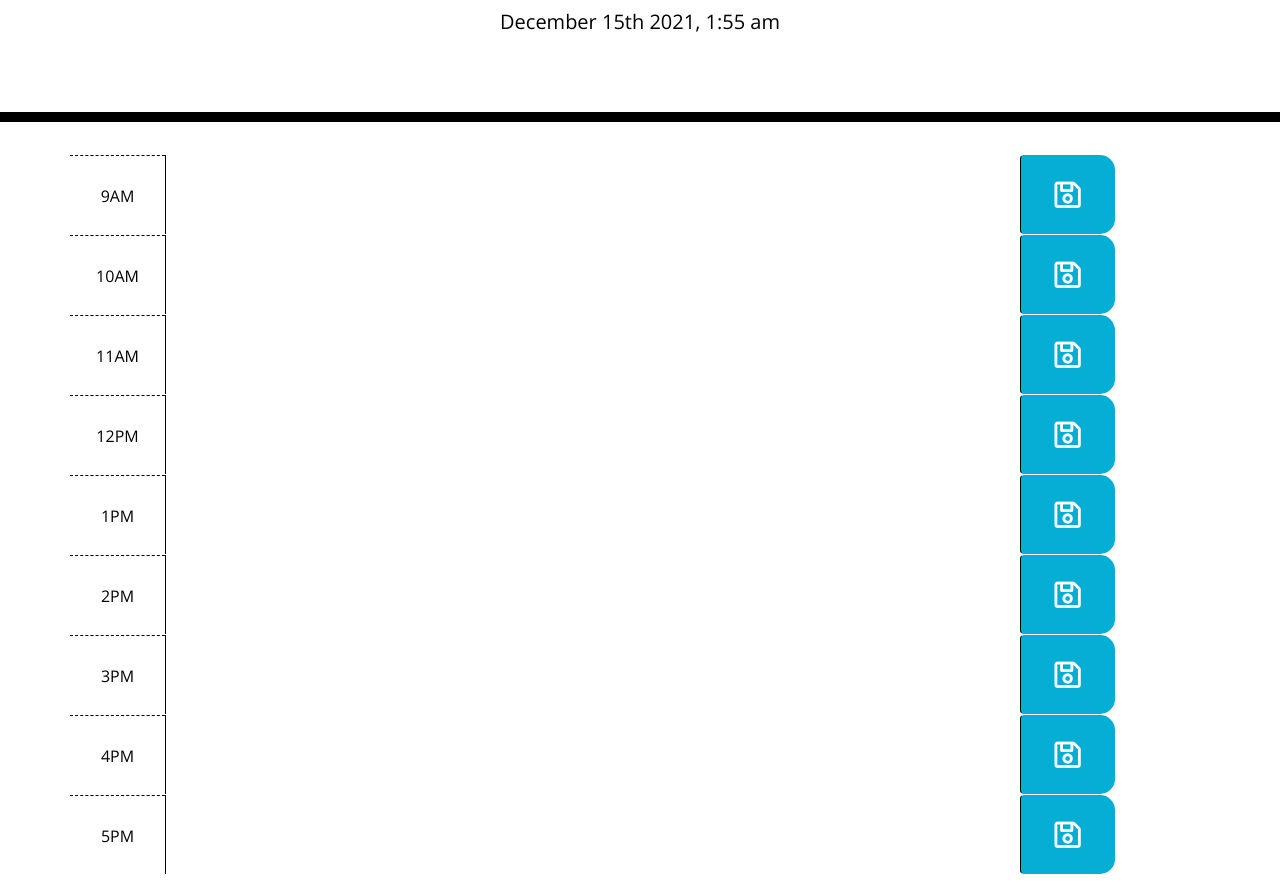
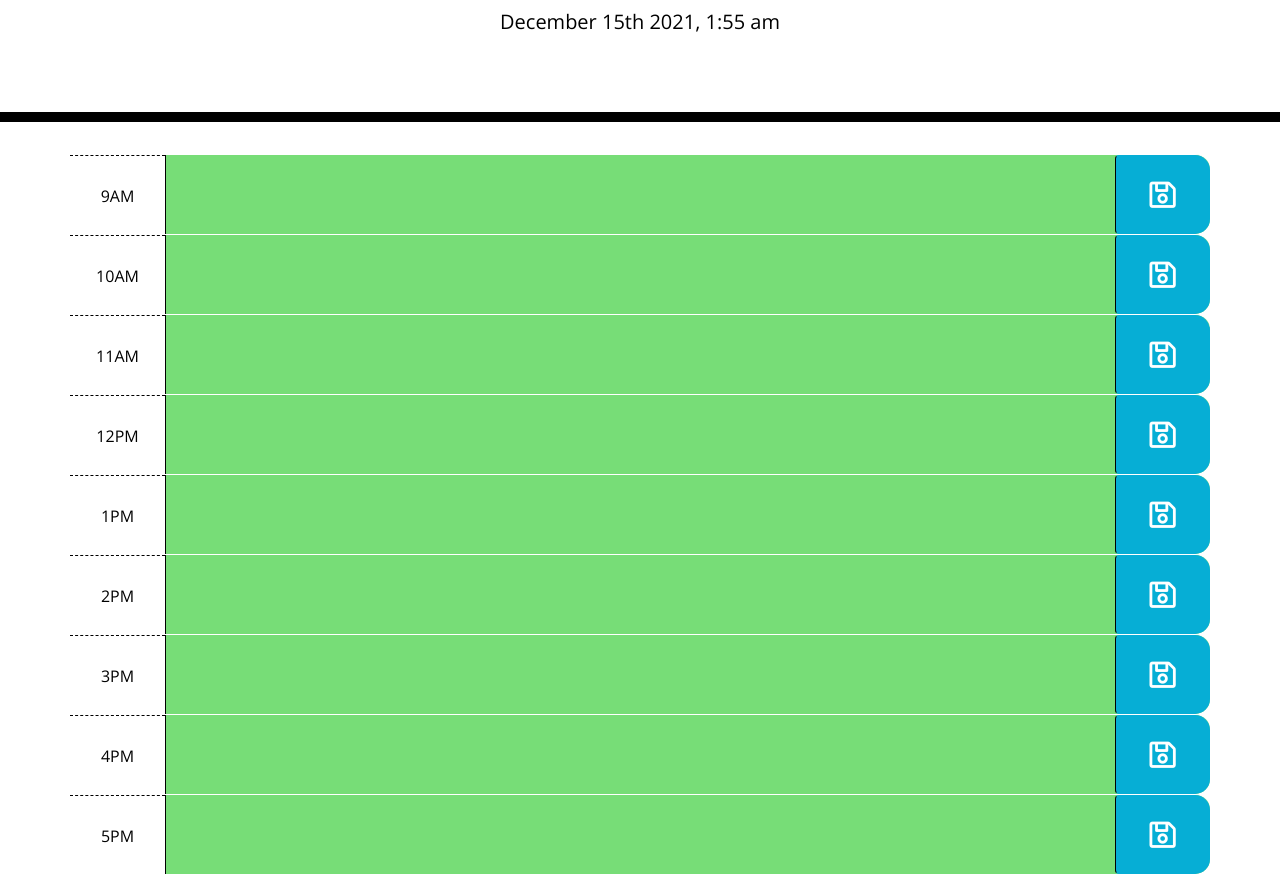
Before and after one commit to jaime-gg/Work-Day-Scheduler, a plain HTML site: page index.html in a window 1280 px wide. Shown: the part 182-1064 px from the top of the page. Drawn offline with nearby package versions, Linux system fonts and the light colour scheme.

Commit message:
added function to add/remove classes to rows depending on time of day, changing background color

```diff
--- a/Assets/css/style.css
+++ b/Assets/css/style.css
@@ -43,7 +43,7 @@ textarea{
 }
 
 .past {
-  background-color: #d3d3d3;
+  background-color: #cae2e7;
   color: white;
 }
 
--- a/Assets/js/script.js
+++ b/Assets/js/script.js
@@ -3,11 +3,11 @@
 //      1.1. Use moments.js
 //   2. Make layout matching the provided mockup. (html based)  --done
 //      2.1. Use bootsrap grids.
-//      2.2. Set 9 rows, and 3 columns with current hour, input, and save Icon.
+//      2.2. Set 9 rows, and 3 columns with current hour, input, and save Icon. --done
 //          2.3. use classes and elements included in the styles
-//   3. Set the input background color to change depending on the hour of the day.
-//          create function
-//              set
+//   3. Set the input background color to change depending on the hour of the day. -- done
+//          3.1. create function
+//              3.1.1. set it so that depending on time of day, add/remove classes linked to css colors
 //   4. The input section allows for actual content.
 //      4.1. The icon can be clicked.
 //      4.2. The click will automatically push the content to local storage for future use.
@@ -16,15 +16,30 @@
 $("#currentDay").text( moment().format('MMMM Do YYYY, h:mm a') );
 
 function timer() {
+    // test by changing currentTime and setting it to any work hour!!!!!
     var currentTime = moment().hour();
+    console.log(currentTime)
 
-    // loop over the time blocks
-    $(".time-blocks").each(function() {
-        var timeBlock = parseInt($(this).attr("id").split("hour")[1]);
+    // loop over the time blocks and compare to currentTime
+    $(".time-block").each(function() {
+        var timeBlock = parseInt($(this).attr("id").split("hour-")[1]);
 
         if (timeBlock < currentTime) {
             $(this).addClass("past");
-
+            $(this).removeClass("present");
+            $(this).removeClass("future");
+        }
+        else if (timeBlock > currentTime) {
+            $(this).addClass("future");
+            $(this).removeClass("past");
+            $(this).removeClass("present");
+        }
+        else {
+            $(this).addClass("present");
+            $(this).removeClass("past");
+            $(this).removeClass("future");
         }
     })
 }
+
+timer ();
--- a/index.html
+++ b/index.html
@@ -32,91 +32,91 @@
     <div class="container">
       <!-- Timeblocks go here -->
 
-      <div id="hour-1" class="row time-block">
+      <div id="hour-9" class="row time-block">
         <div class="col-md-1 hour">
             9AM
         </div>
-        <textarea class="col-md-9 description">
+        <textarea class="col-md-10 description">
 
         </textarea>
         <button class="btn col-md-1 saveBtn "> <i class="far fa-save"></i> </button>
       </div>
 
-      <div id="hour-1" class="row time-block">
-        <div class="col-md-1 hour" id="hour-2">
+      <div id="hour-10" class="row time-block">
+        <div class="col-md-1 hour">
             10AM
         </div>
-        <textarea class="col-md-9 description">
+        <textarea class="col-md-10 description">
 
         </textarea>
         <button class="btn col-md-1 saveBtn "> <i class="far fa-save"></i> </button>
       </div>
 
-      <div id="hour-1" class="row time-block">
-        <div class="col-md-1 hour" id="hour-3">
+      <div id="hour-11" class="row time-block">
+        <div class="col-md-1 hour">
             11AM
         </div>
-        <textarea class="col-md-9 description">
+        <textarea class="col-md-10 description">
 
         </textarea>
         <button class="btn col-md-1 saveBtn "> <i class="far fa-save"></i> </button>
       </div>
 
-      <div id="hour-1" class="row time-block">
-        <div class="col-md-1 hour" id="hour-4">
+      <div id="hour-12" class="row time-block">
+        <div class="col-md-1 hour">
             12PM
         </div>
-        <textarea class="col-md-9 description">
+        <textarea class="col-md-10 description">
 
         </textarea>
         <button class="btn col-md-1 saveBtn "> <i class="far fa-save"></i> </button>
       </div>
 
-      <div id="hour-1" class="row time-block">
-        <div class="col-md-1 hour" id="hour-5">
+      <div id="hour-13" class="row time-block">
+        <div class="col-md-1 hour">
             1PM
         </div>
-        <textarea class="col-md-9 description">
+        <textarea class="col-md-10 description">
 
         </textarea>
         <button class="btn col-md-1 saveBtn "> <i class="far fa-save"></i> </button>
       </div>
 
-      <div id="hour-1" class="row time-block">
-        <div class="col-md-1 hour" id="hour-6">
+      <div id="hour-14" class="row time-block">
+        <div class="col-md-1 hour">
             2PM
         </div>
-        <textarea class="col-md-9 description">
+        <textarea class="col-md-10 description">
 
         </textarea>
         <button class="btn col-md-1 saveBtn "> <i class="far fa-save"></i> </button>
       </div>
 
-      <div id="hour-1" class="row time-block">
-        <div class="col-md-1 hour" id="hour-7">
+      <div id="hour-15" class="row time-block">
+        <div class="col-md-1 hour">
             3PM
         </div>
-        <textarea class="col-md-9 description">
+        <textarea class="col-md-10 description">
 
         </textarea>
         <button class="btn col-md-1 saveBtn "> <i class="far fa-save"></i> </button>
       </div>
 
-      <div id="hour-1" class="row time-block">
-        <div class="col-md-1 hour" id="hour-8">
+      <div id="hour-16" class="row time-block">
+        <div class="col-md-1 hour">
             4PM
         </div>
-        <textarea class="col-md-9 description">
+        <textarea class="col-md-10 description">
 
         </textarea>
         <button class="btn col-md-1 saveBtn "> <i class="far fa-save"></i> </button>
       </div>
 
-      <div id="hour-1" class="row time-block">
-        <div class="col-md-1 hour" id="hour-9">
+      <div id="hour-17" class="row time-block">
+        <div class="col-md-1 hour">
             5PM
         </div>
-        <textarea class="col-md-9 description">
+        <textarea class="col-md-10 description">
 
         </textarea>
         <button class="btn col-md-1 saveBtn "> <i class="far fa-save"></i> </button>
```
